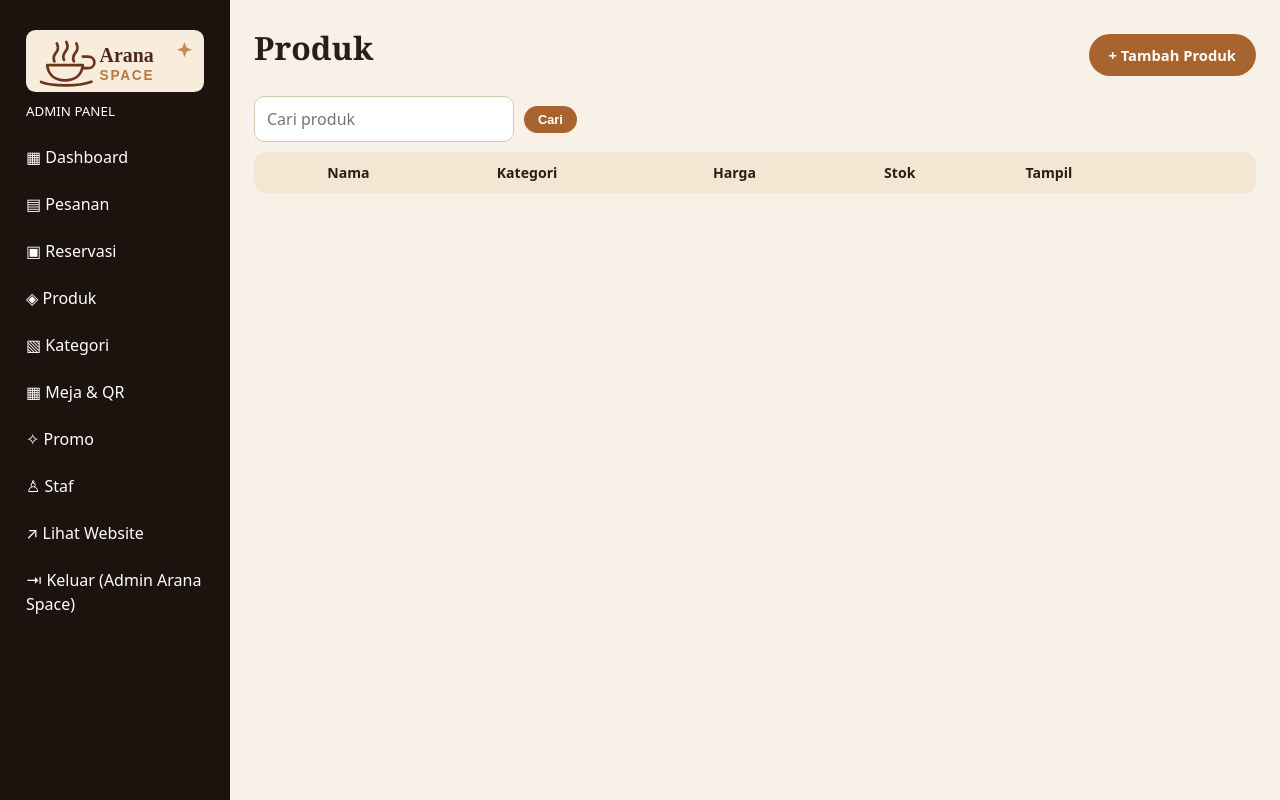
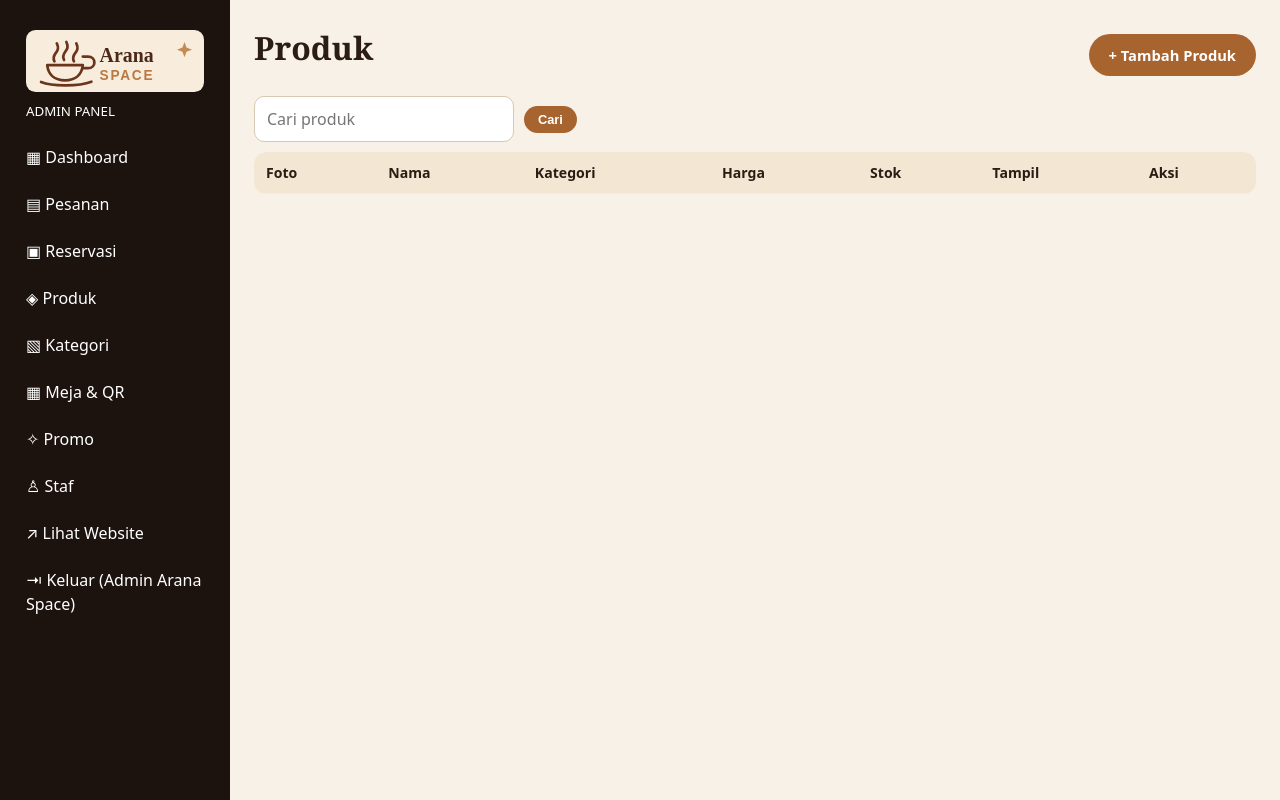
Before and after one commit to adityatrihidayat42-max/Sasprojek, a Laravel app: template resources/views/admin/products/index.blade.php in a window 1280 px wide. Run offline with Laravel 12, Linux system fonts and the light colour scheme; the template is opened without the code that fills it, so the values that code supplies are empty; a user stored in the database is signed in; data comes from the database, SQL or seed files in the repository.

Commit message:
Show real food photos in admin product list

```diff
--- a/resources/views/admin/products/index.blade.php
+++ b/resources/views/admin/products/index.blade.php
@@ -3,10 +3,17 @@
 @section('content')
 <div class="row" style="justify-content:space-between"><h1 class="serif">Produk</h1><a class="btn" href="{{ route('admin.products.create') }}">+ Tambah Produk</a></div>
 <form method="GET" class="row" style="margin:10px 0"><input name="q" value="{{ request('q') }}" placeholder="Cari produk" style="max-width:260px"><button class="btn sm">Cari</button></form>
-<div class="table-wrap"><table>
-  <tr><th></th><th>Nama</th><th>Kategori</th><th>Harga</th><th>Stok</th><th>Tampil</th><th></th></tr>
+<div class="table-wrap"><table class="admin-product-table">
+  <tr><th>Foto</th><th>Nama</th><th>Kategori</th><th>Harga</th><th>Stok</th><th>Tampil</th><th>Aksi</th></tr>
   @foreach($products as $p)
-    <tr><td style="font-size:1.6rem">{{ $p->emoji() }}</td>
+    <tr>
+      <td>
+        @if($p->imageUrl())
+          <img class="admin-product-thumb" src="{{ $p->imageUrl() }}" alt="Foto {{ $p->name }}" loading="lazy">
+        @else
+          <div class="admin-product-placeholder">Foto belum tersedia</div>
+        @endif
+      </td>
       <td><b>{{ $p->name }}</b>@if($p->is_best_seller) <span class="pill">⭐ Best</span>@endif</td>
       <td>{{ $p->category->name }}</td><td>{{ rp($p->price) }}</td>
       <td><span class="pill {{ $p->is_available ? 'ready' : 'cancelled' }}">{{ $p->is_available ? 'Tersedia' : 'Habis' }}</span></td>
```
